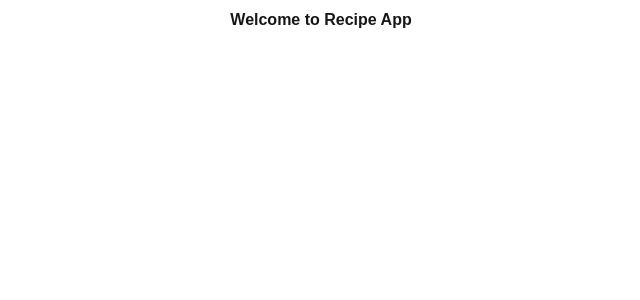
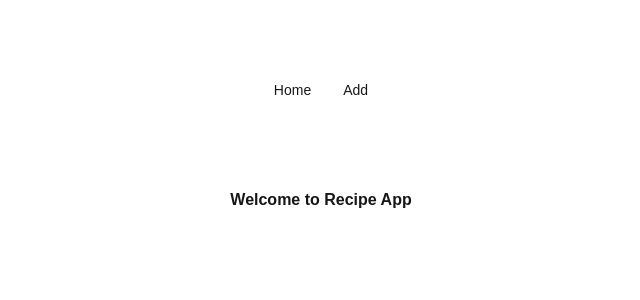
Before and after one commit to harrisrais/Recipe-App, a Next.js app: page / in a window 1280 px wide. Shown: the top 300 px of the page, without its empty margins (319-959 px from the left). Built offline with nearby package versions, Linux system fonts and the light colour scheme.

Commit message:
Added Navbar for navigation

```diff
--- a/app/layout.js
+++ b/app/layout.js
@@ -1,5 +1,6 @@
 import { Geist, Geist_Mono } from "next/font/google";
 import "./globals.css";
+import Link from "next/link";
 
 const geistSans = Geist({
   variable: "--font-geist-sans",
@@ -22,6 +23,10 @@ export default function RootLayout({ children }) {
       <body
         className={`${geistSans.variable} ${geistMono.variable} antialiased`}
       >
+        <nav className="text-sm flex justify-center space-x-8 p-20">
+          <Link href="/">Home</Link>
+          <Link href="/add">Add</Link>
+        </nav>
         {children}
       </body>
     </html>
```
